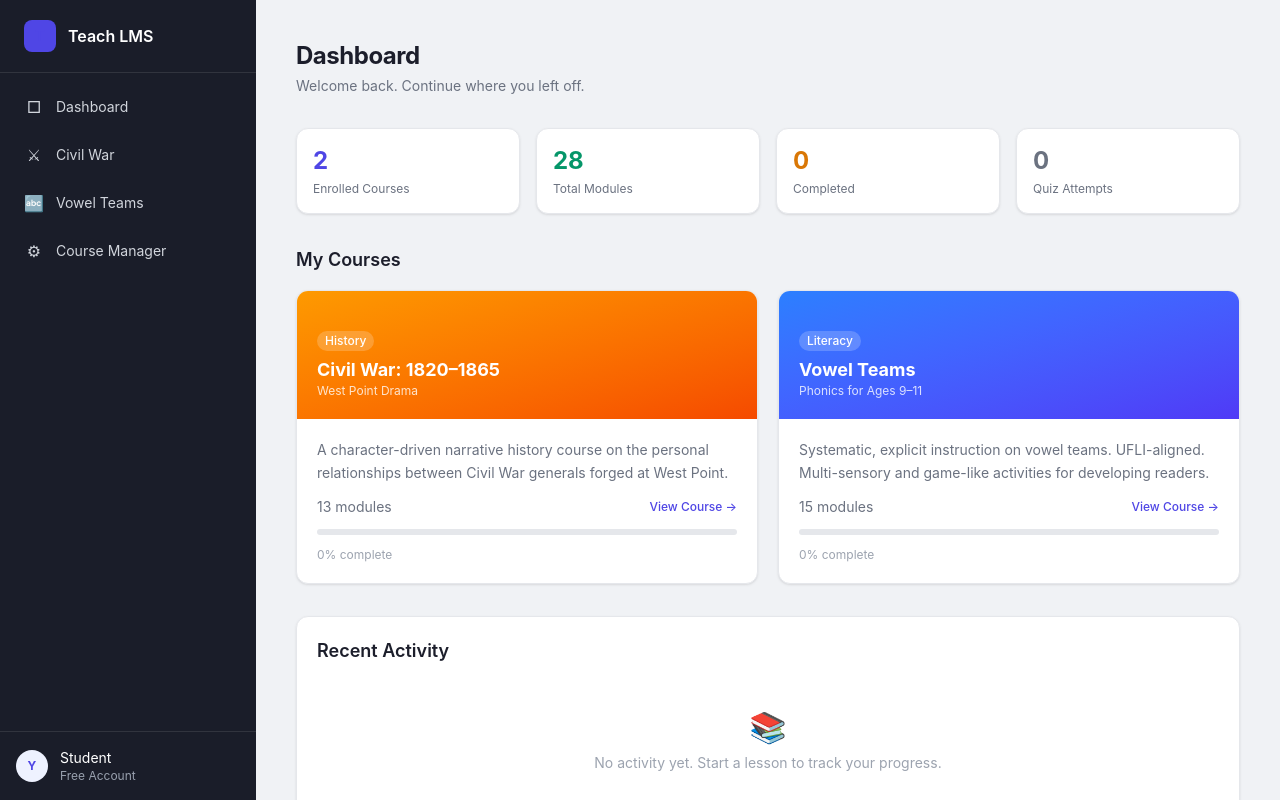
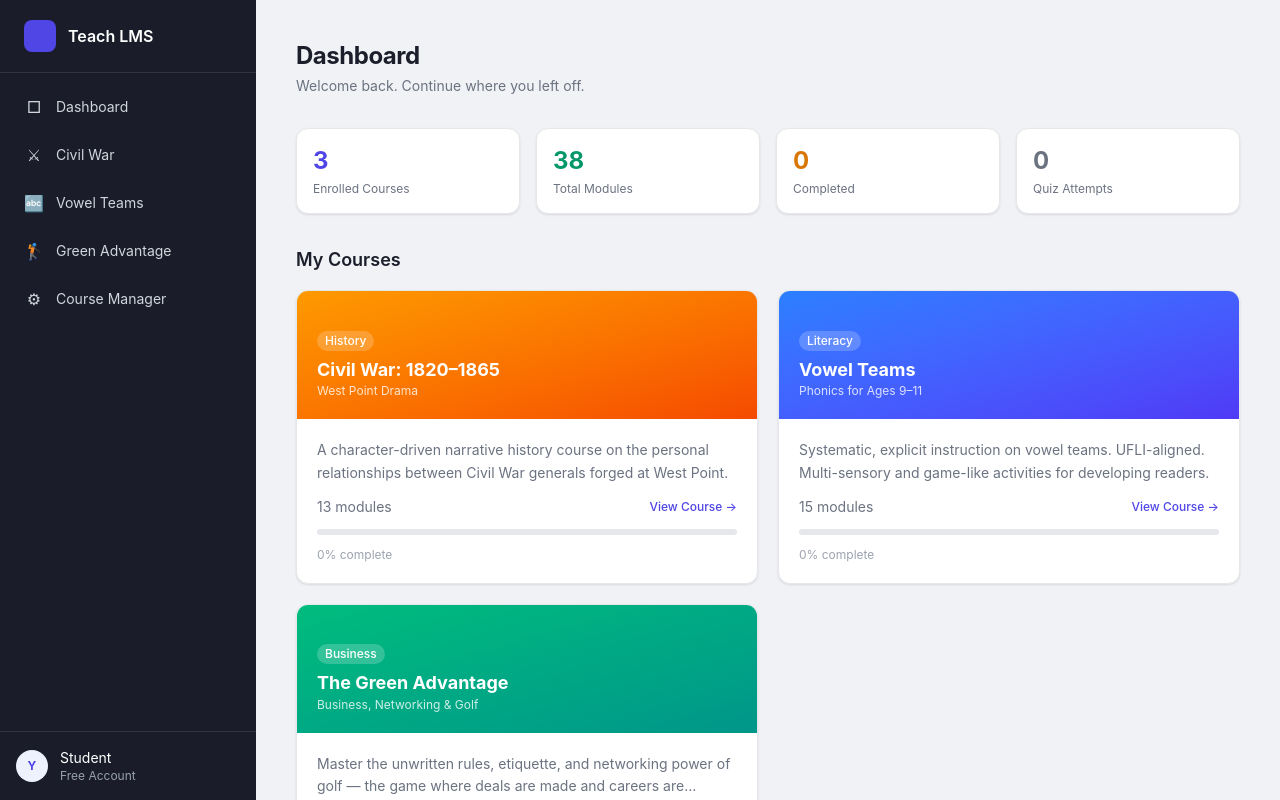
Before and after one commit to kevinvwong/teach, a Next.js app: page / in a window 1280 px wide. Built offline with nearby package versions, Linux system fonts and the light colour scheme.

Commit message:
Add Green Advantage course to sidebar nav, dashboard cards, and stats

```diff
--- a/app/layout.tsx
+++ b/app/layout.tsx
@@ -11,6 +11,7 @@ const navItems = [
   { href: "/", label: "Dashboard", icon: "□" },
   { href: "/courses/civil_war", label: "Civil War", icon: "⚔" },
   { href: "/courses/vowel-teams", label: "Vowel Teams", icon: "🔤" },
+  { href: "/courses/green-advantage", label: "Green Advantage", icon: "🏌️" },
   { href: "/admin", label: "Course Manager", icon: "⚙" },
 ];
 
--- a/app/page.tsx
+++ b/app/page.tsx
@@ -21,6 +21,16 @@ const courses = [
     icon: "🔤",
     badge: "Literacy",
   },
+  {
+    slug: "green-advantage",
+    title: "The Green Advantage",
+    subtitle: "Business, Networking & Golf",
+    description: "Master the unwritten rules, etiquette, and networking power of golf — the game where deals are made and careers are advanced.",
+    lessons: 10,
+    color: "from-emerald-500 to-teal-600",
+    icon: "🏌️",
+    badge: "Business",
+  },
 ];
 
 export default function Home() {
@@ -35,8 +45,8 @@ export default function Home() {
       {/* Stats row */}
       <div className="grid grid-cols-2 md:grid-cols-4 gap-4">
         {[
-          { label: "Enrolled Courses", value: "2", color: "text-lms-accent" },
-          { label: "Total Modules", value: "28", color: "text-lms-success" },
+          { label: "Enrolled Courses", value: "3", color: "text-lms-accent" },
+          { label: "Total Modules", value: "38", color: "text-lms-success" },
           { label: "Completed", value: "0", color: "text-lms-warning" },
           { label: "Quiz Attempts", value: "0", color: "text-lms-text-secondary" },
         ].map((stat) => (
```
